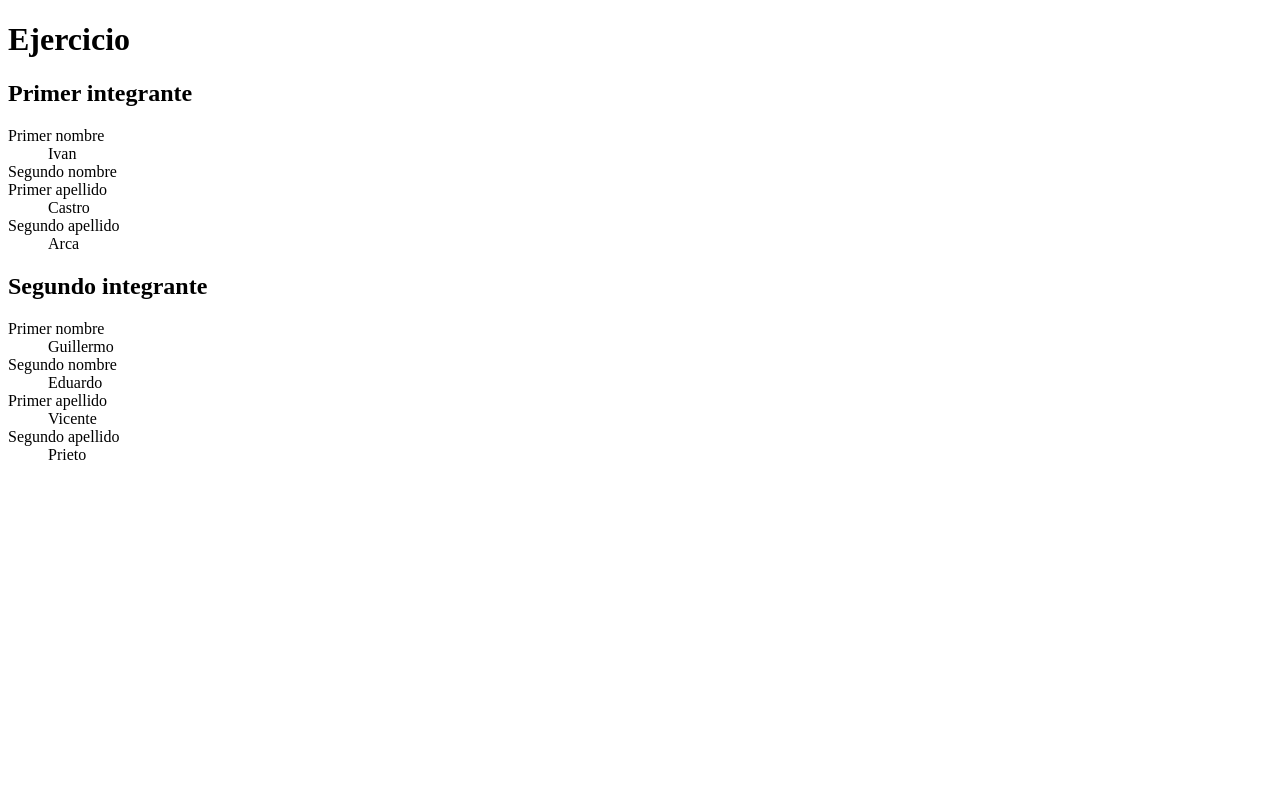
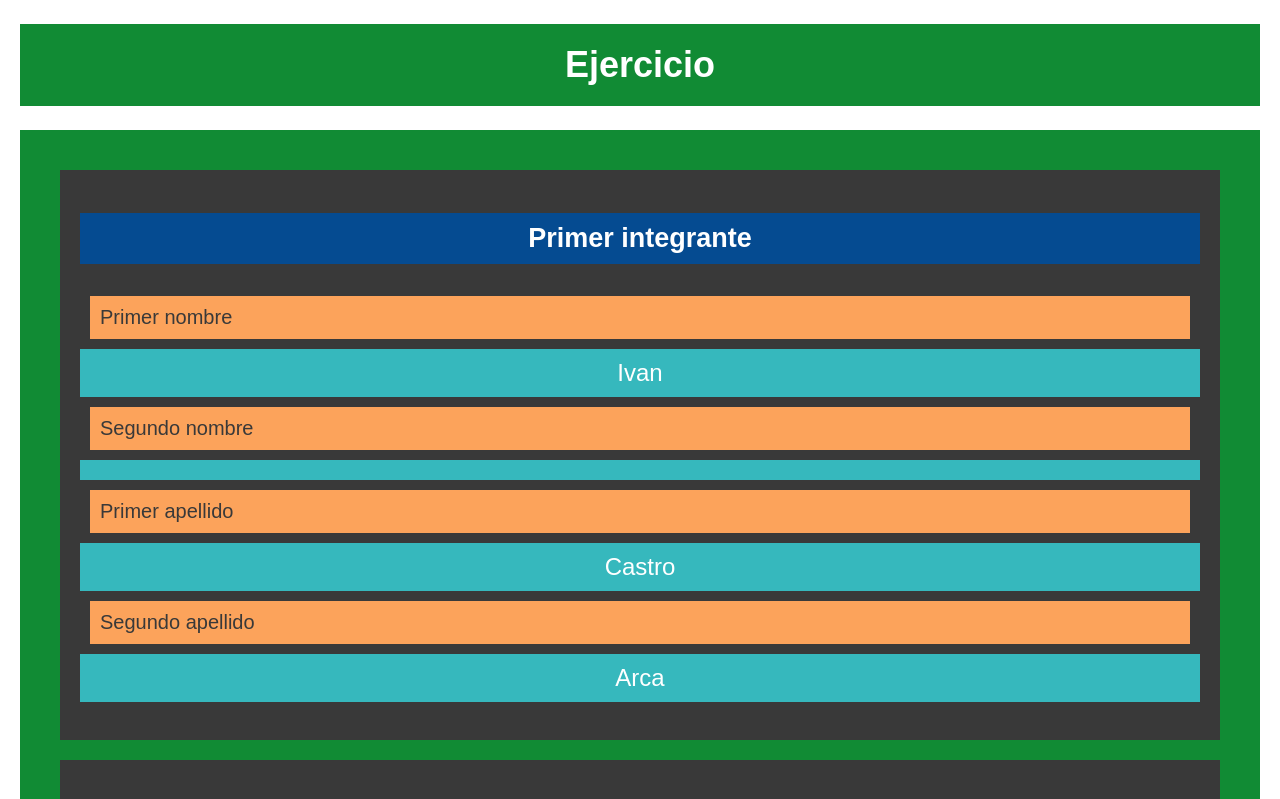
Before and after one commit to gvicenteprieto/BC_Desafio08_Ivan-Castro-Arca_Guillermo-Vicente, a plain HTML site: page index.html in a window 1280 px wide. Shown: the top 799 px of the page. Drawn offline with Linux system fonts and the light colour scheme; a script that the page names is missing.

Commit message:
Título : styles
Tipo : styles ✒️

Descripción :
se agrega el archivo styles.css

```diff
--- a/index.html
+++ b/index.html
@@ -8,7 +8,7 @@
     <meta name="copyright" content="Ref. to author | 2023 todos los derechos reservados" />
     <meta name="keywords" content="HTML5, CSS3, GitHub, JavaScript" />
     <!-- css -->
-    <link rel="stylesheet" href="./style.css" />
+    <link rel="stylesheet" href="./styles.css" />
     <title>Ejercicio</title>
   </head>
   <body>
--- /dev/null
+++ b/styles.css
@@ -0,0 +1,68 @@
+* {
+    box-sizing: border-box;
+}
+
+body {
+    margin: 0;
+    padding: 0;
+    font-family: sans-serif;
+    font-size: 18px;
+    max-height: 100vh;
+}
+
+.Header {
+    margin: 20px;
+    background-color: #118b34;
+}
+
+
+.Header h1 {
+    padding: 20px;
+    text-align: center;
+    color: #fff;
+}
+
+.Main {
+    margin: 20px;
+    padding: 20px;
+    text-align: center;
+    color: rgb(57, 57, 57);
+    background-color: #118b34;
+}
+
+.Main .section {
+    margin: 20px;
+    padding: 20px;
+    text-align: center;
+    background-color: #393939;
+}
+
+.Main .section h2 {
+    padding: 10px;
+    color: #ffffff;
+    background-color: #054b91;
+}
+
+.Main .section dl {
+    display: flex;
+    flex-wrap: wrap;
+    justify-content: space-around;
+}
+
+.Main .section dt {
+    width: 100%;
+    margin: 10px;
+    padding: 10px;
+    font-size: 20px;
+    background-color: #fca35b;
+    text-align: left;
+}
+
+.Main .section dd {
+    width: 100%;
+    margin: 0;
+    padding: 10px;
+    font-size: 1.5rem;
+    background-color: #36b8bd;
+    color: #ffffff;
+}
```
